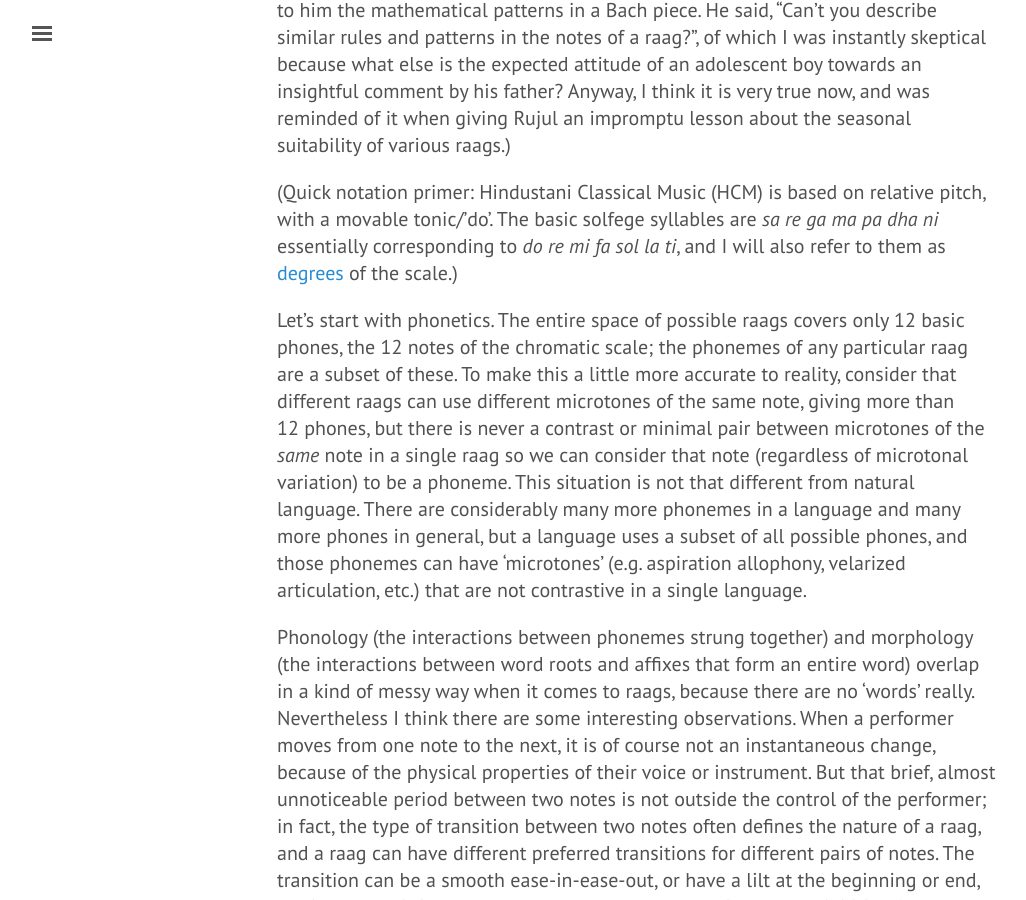
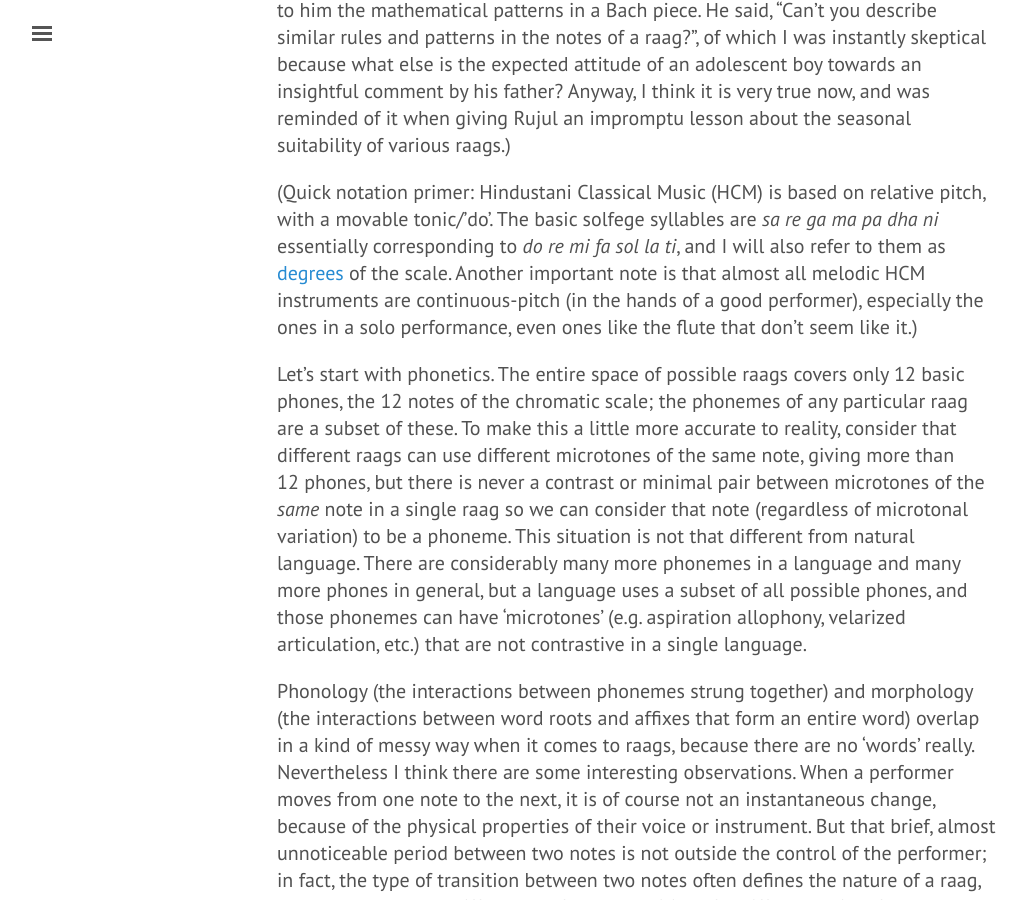
Before and after one commit to theshorttamperedclavier/theshorttamperedclavier.github.io, a Jekyll site: the page built from _posts/2019-08-21-raag-language.md, in a window 1280 px wide and 900 px high, scrolled down 419 px. Shown: the whole window, without its empty margins (3-1029 px from the left). Built offline with Jekyll 4.4.1, drawn with Linux system fonts in a browser that asks for light colours; some web fonts are replaced.

Commit message:
Mandar suggested some changes

```diff
--- a/_posts/2019-08-21-raag-language.md
+++ b/_posts/2019-08-21-raag-language.md
@@ -19,7 +19,10 @@ seasonal suitability of various raags.)
 (Quick notation primer: Hindustani Classical Music (HCM) is based on relative
 pitch, with a movable tonic/'do'. The basic solfege syllables are _sa re ga ma
 pa dha ni_ essentially corresponding to _do re mi fa sol la ti_, and I will also
-refer to them as [degrees][2] of the scale.)
+refer to them as [degrees][2] of the scale. Another important note is that
+almost all melodic HCM instruments are continuous-pitch (in the hands of a good
+performer), especially the ones in a solo performance, even ones like the flute
+that don't seem like it.)
 
 Let's start with phonetics. The entire space of possible raags covers only
 12&nbsp;basic phones, the 12&nbsp;notes of the chromatic scale; the phonemes of
```
